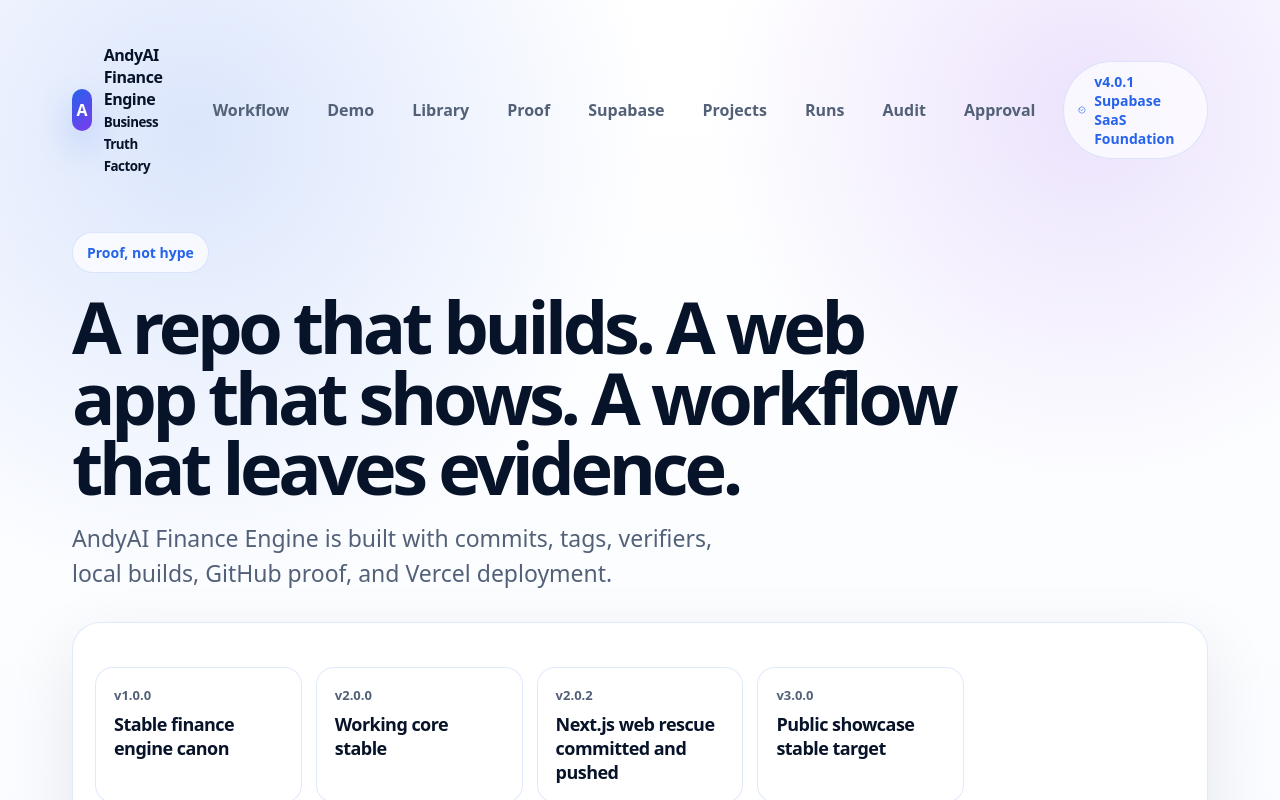
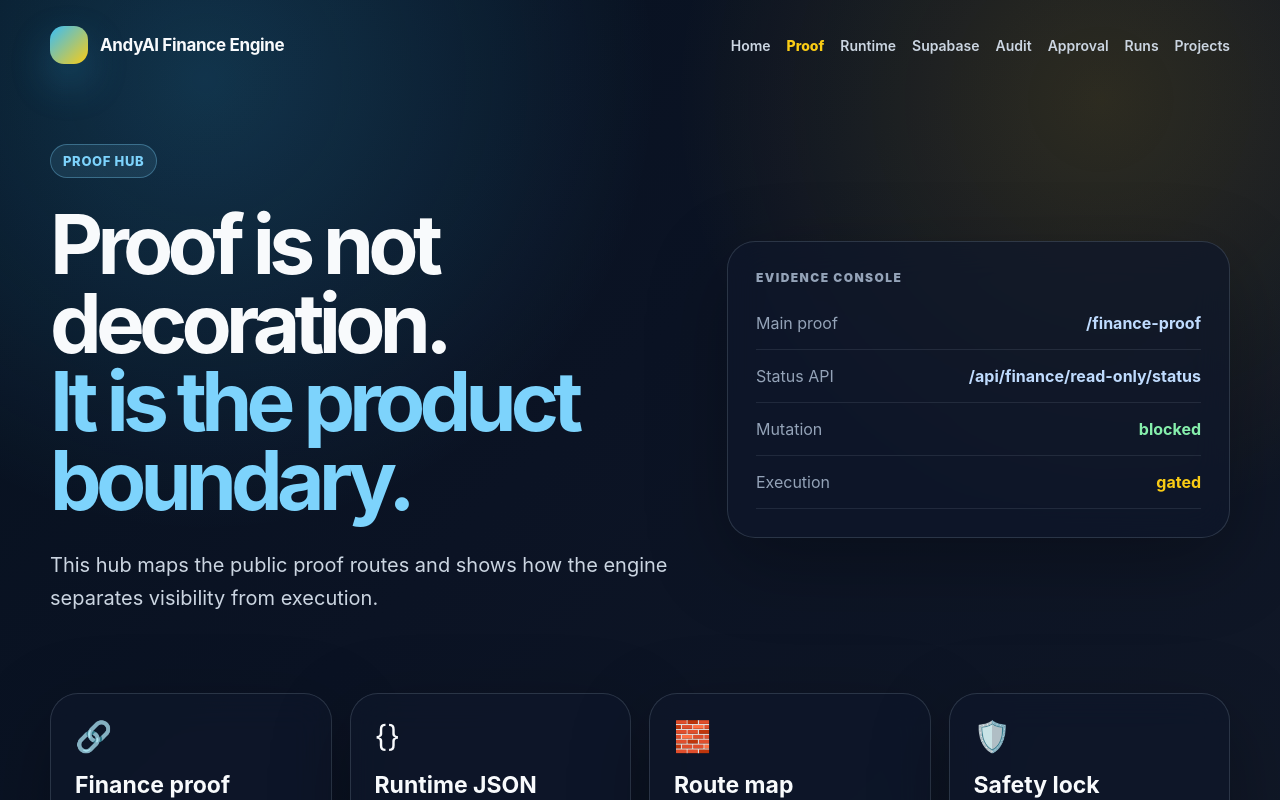
Before and after one commit to kolundzic/andyai-finance-engine, a Next.js app: page /proof in a window 1280 px wide. Shown: the top 800 px of the page. Built offline with nearby package versions, Linux system fonts and the light colour scheme.

Commit message:
docs: add v13.7.0 public route portfolio

```diff
--- a/app/proof/page.tsx
+++ b/app/proof/page.tsx
@@ -1,38 +1,31 @@
-import { Header } from "../components/Header";
-import { Footer } from "../components/Footer";
+import { EvidenceConsole, FeatureGrid, PrestigePage } from "../../src/ui/finance-prestige-system";
 
-const proof = [
-  ["v1.0.0", "Stable finance engine canon"],
-  ["v2.0.0", "Working core stable"],
-  ["v2.0.2", "Next.js web rescue committed and pushed"],
-  ["v3.0.0", "Public showcase stable target"]
-];
+export const metadata = {
+  title: "AndyAI Finance Engine — Proof Hub",
+  description: "Public proof routes and safety boundaries.",
+};
 
-export default function ProofPage() {
+export default function ProofHubPage() {
   return (
-    <main className="page">
-      <Header />
-      <section className="sectionHero">
-        <span className="badge">Proof, not hype</span>
-        <h1>A repo that builds. A web app that shows. A workflow that leaves evidence.</h1>
-        <p className="lead">
-          AndyAI Finance Engine is built with commits, tags, verifiers, local builds, GitHub proof, and Vercel deployment.
-        </p>
-      </section>
-      <section className="panel">
-        <div className="metricGrid">
-          {proof.map(([version, meaning]) => (
-            <div className="metric" key={version}>
-              <span>{version}</span>
-              <strong>{meaning}</strong>
-            </div>
-          ))}
-        </div>
-        <a className="button primary" href="https://github.com/kolundzic/andyai-finance-engine">
-          View GitHub Repository
-        </a>
-      </section>
-      <Footer />
-    </main>
+    <PrestigePage
+      active="/finance-proof"
+      badge="Proof Hub"
+      title="Proof is not decoration."
+      accent="It is the product boundary."
+      lead="This hub maps the public proof routes and shows how the engine separates visibility from execution."
+      right={<EvidenceConsole rows={[
+        ["Main proof", "/finance-proof", "blue"],
+        ["Status API", "/api/finance/read-only/status", "blue"],
+        ["Mutation", "blocked", "green"],
+        ["Execution", "gated", "gold"],
+      ]} />}
+    >
+      <FeatureGrid items={[
+        ["🔗", "Finance proof", "The public human-readable proof page."],
+        ["{}", "Runtime JSON", "The machine-readable status endpoint."],
+        ["🧱", "Route map", "A visible public route portfolio for client review."],
+        ["🛡️", "Safety lock", "Proof can be displayed without activating write runtime."],
+      ]} />
+    </PrestigePage>
   );
 }
--- a/package.json
+++ b/package.json
@@ -1,6 +1,6 @@
 {
   "name": "andyai-finance-engine",
-  "version": "13.6.0",
+  "version": "13.7.0",
   "private": true,
   "description": "AndyAI Finance Engine — public showcase powered by a governed financial modeling core.",
   "scripts": {
```
Also changed, not shown: 3 other files (tests, documents, lock files or other folders).
